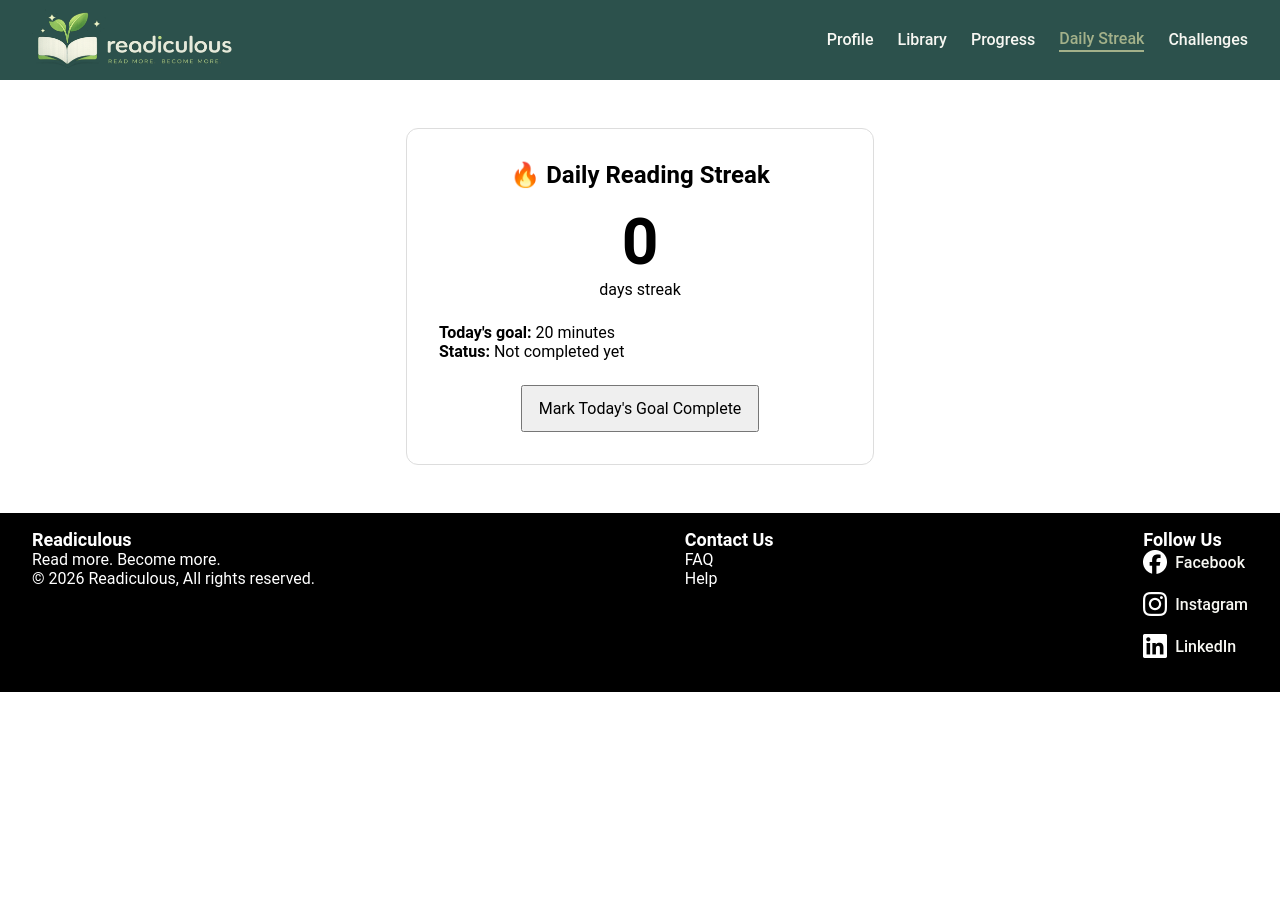
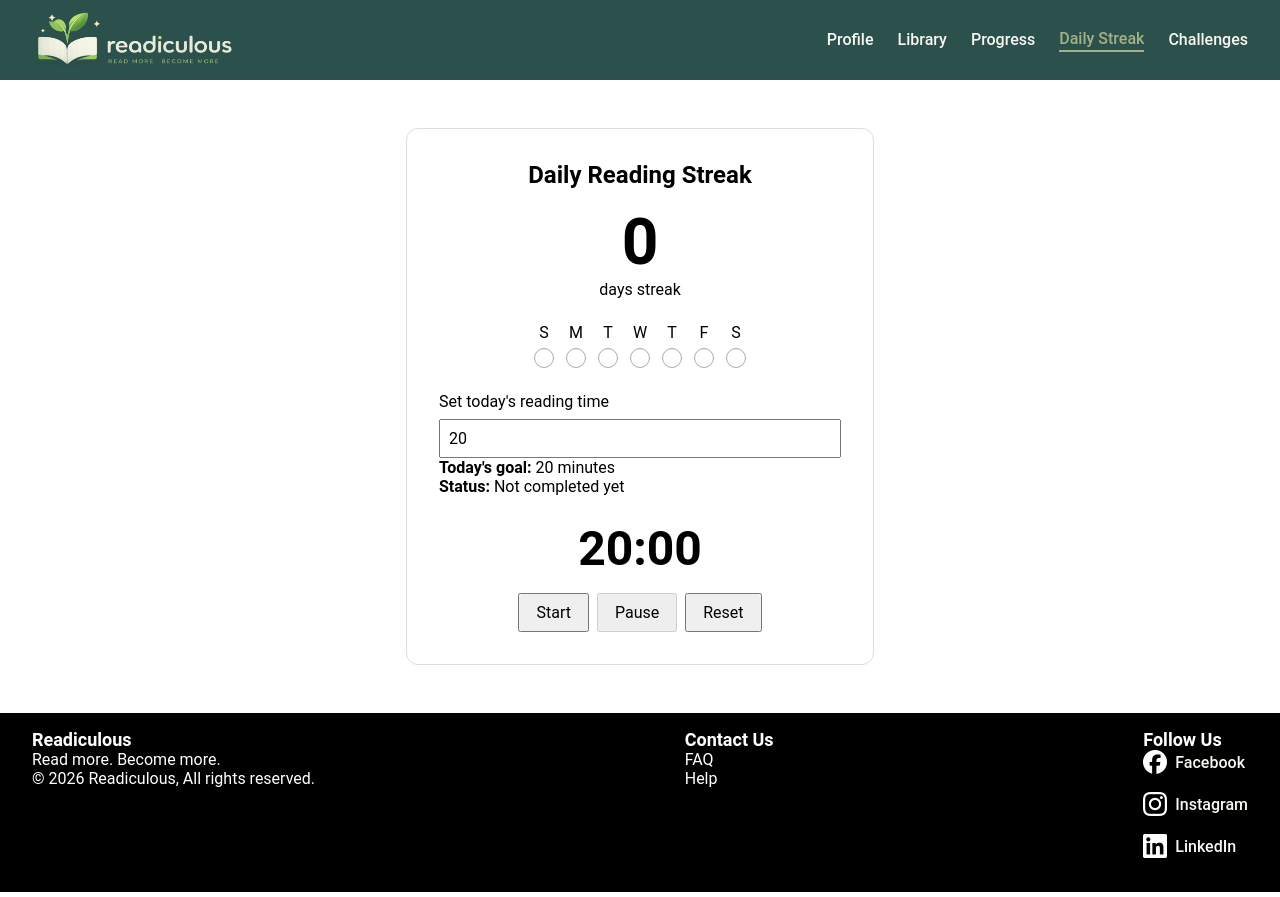
Before and after one commit to mervekindan/readiculous, a React (Vite) app in the folder app/: page /daily-streak in a window 1280 px wide. Before the commit the page ends 800 px from the top, so only its background shows below. Built offline with nearby package versions, Linux system fonts and the light colour scheme.

Commit message:
Add reading streak timer interface

```diff
--- a/app/src/components/ReadingStreak/ReadingStreak.css
+++ b/app/src/components/ReadingStreak/ReadingStreak.css
@@ -17,16 +17,62 @@
   margin: 1rem 0 0;
 }
 
+.week-progress {
+  display: flex;
+  justify-content: center;
+  gap: 0.75rem;
+  margin: 1.5rem 0;
+}
+
+.day-item {
+  display: flex;
+  flex-direction: column;
+  align-items: center;
+  gap: 0.4rem;
+}
+
+.day-circle {
+  width: 20px;
+  height: 20px;
+  border: 1px solid #aaa;
+  border-radius: 50%;
+}
+
+.day-circle.completed {
+  background-color: #000;
+}
+
 .streak-info {
   margin: 1.5rem 0;
   text-align: left;
 }
 
-.streak-card button {
-  padding: 0.75rem 1rem;
+.timer {
+  font-size: 3rem;
+  font-weight: bold;
+  margin: 1rem 0;
+}
+
+.timer-actions {
+  display: flex;
+  justify-content: center;
+  gap: 0.5rem;
+}
+
+.timer-actions button {
+  padding: 0.5rem 1rem;
   cursor: pointer;
 }
 
-.streak-card button:disabled {
+.timer-actions button:disabled {
   cursor: not-allowed;
 }
+.timer-goal {
+  display: flex;
+  flex-direction: column;
+  gap: 0.5rem;
+}
+
+.timer-goal input {
+  padding: 0.5rem;
+}
--- a/app/src/components/ReadingStreak/ReadingStreak.jsx
+++ b/app/src/components/ReadingStreak/ReadingStreak.jsx
@@ -1,25 +1,104 @@
+import { useEffect, useState } from "react";
 import { useBooks } from "../../context/BookContext";
 import "./ReadingStreak.css";
 
 function ReadingStreak() {
   const { userProfile, readingStreak, completeReadingToday } = useBooks();
 
+  const [goalMinutes, setGoalMinutes] = useState(
+    String(userProfile.dailyTargetMinutes || 20),
+  );
+
+  const initialTime = Number(goalMinutes || 0) * 60;
+
+  const [timeLeft, setTimeLeft] = useState(initialTime);
+  const [isRunning, setIsRunning] = useState(false);
+
   const today = new Date().toISOString().split("T")[0];
   const completedToday = readingStreak?.lastCompletedDate === today;
   const currentStreak = readingStreak?.currentStreak || 0;
 
+  useEffect(() => {
+    if (!isRunning || timeLeft <= 0) return;
+
+    const timerId = setInterval(() => {
+      setTimeLeft((prevTime) => prevTime - 1);
+    }, 1000);
+
+    return () => clearInterval(timerId);
+  }, [isRunning, timeLeft]);
+
+  useEffect(() => {
+    if (timeLeft === 0 && isRunning && !completedToday) {
+      completeReadingToday();
+      setIsRunning(false);
+    }
+  }, [timeLeft, isRunning, completedToday, completeReadingToday]);
+
+  function formatTime(seconds) {
+    const minutes = Math.floor(seconds / 60);
+    const remainingSeconds = seconds % 60;
+
+    return `${minutes}:${remainingSeconds.toString().padStart(2, "0")}`;
+  }
+
+  function handleStart() {
+    setIsRunning(true);
+  }
+
+  function handlePause() {
+    setIsRunning(false);
+  }
+
+  function handleReset() {
+    setIsRunning(false);
+    setTimeLeft(initialTime);
+  }
+
   return (
     <section className="reading-streak">
       <div className="streak-card">
-        <h1>🔥 Daily Reading Streak</h1>
+        <h1>Daily Reading Streak</h1>
 
         <p className="streak-number">{currentStreak}</p>
         <p>{currentStreak === 1 ? "day streak" : "days streak"}</p>
 
+        <div className="week-progress">
+          {["S", "M", "T", "W", "T", "F", "S"].map((day, index) => (
+            <div key={day + index} className="day-item">
+              <span>{day}</span>
+
+              <div
+                className={
+                  readingStreak?.currentWeekProgress?.[index]
+                    ? "day-circle completed"
+                    : "day-circle"
+                }
+              />
+            </div>
+          ))}
+        </div>
+
         <div className="streak-info">
+          <label className="timer-goal">
+            Set today's reading time
+            <input
+              type="number"
+              min="0"
+              max="300"
+              value={goalMinutes}
+              onChange={(event) => {
+                const newGoal = event.target.value;
+
+                setGoalMinutes(newGoal);
+                setTimeLeft(Number(newGoal || 0) * 60);
+              }}
+              disabled={isRunning || completedToday}
+            />
+          </label>
+
           <p>
-            <strong>Today's goal:</strong> {userProfile.dailyTargetMinutes}{" "}
-            minutes
+            <strong>Today's goal:</strong> {goalMinutes || 0} minutes
           </p>
 
           <p>
@@ -28,13 +107,25 @@ function ReadingStreak() {
           </p>
         </div>
 
-        <button
-          type="button"
-          onClick={completeReadingToday}
-          disabled={completedToday}
-        >
-          {completedToday ? "Completed Today" : "Mark Today's Goal Complete"}
-        </button>
+        <p className="timer">{formatTime(timeLeft)}</p>
+
+        <div className="timer-actions">
+          <button
+            type="button"
+            onClick={handleStart}
+            disabled={isRunning || completedToday}
+          >
+            Start
+          </button>
+
+          <button type="button" onClick={handlePause} disabled={!isRunning}>
+            Pause
+          </button>
+
+          <button type="button" onClick={handleReset}>
+            Reset
+          </button>
+        </div>
       </div>
     </section>
   );
```
